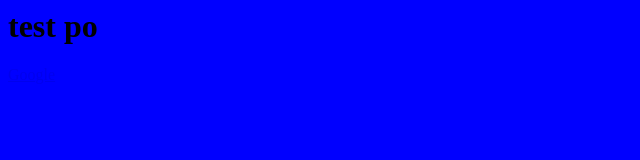
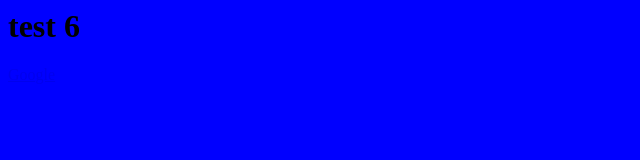
Before and after one commit to Kubusssek/Pierwsze-zadanie-, a plain HTML site: page Index.html in a window 1280 px wide. Shown: the full height of the page, 0-640 px from the left. Drawn offline with Linux system fonts and the light colour scheme.

Commit message:
zmiana w h1

```diff
--- a/Index.html
+++ b/Index.html
@@ -1,7 +1,7 @@
 <html>
 <body BGCOLOR="blue">
 <H1>
-test po
+test 6
 </h1>
 <a href="google.pl">Google</a>
 </body>
```
